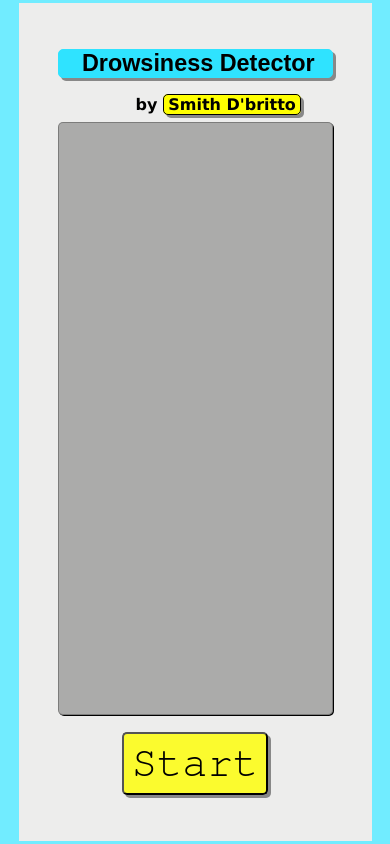
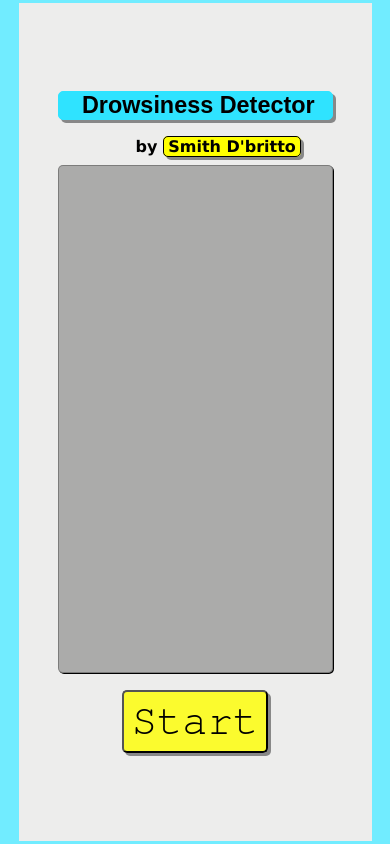
Before and after one commit to SmithD5/Drowsiness-Detector-computer, a plain HTML site: page index.html in a window 390 px wide. Drawn offline with Linux system fonts and the light colour scheme; no server answers.

Commit message:
video,videocontainer reduced to 60 from 70

```diff
--- a/index.css
+++ b/index.css
@@ -140,7 +140,7 @@ h4>a:hover{
     #video {
         display: flex;
         width:70vw;
-        height: 70vh;
+        height: 60vh;
 
     }
 
@@ -150,7 +150,7 @@ h4>a:hover{
         box-shadow: 1px 1px black;
         border-radius: 5px;
         width:70vw;
-        height: 70vh;
+        height: 60vh;
     }
 
     p {
```
